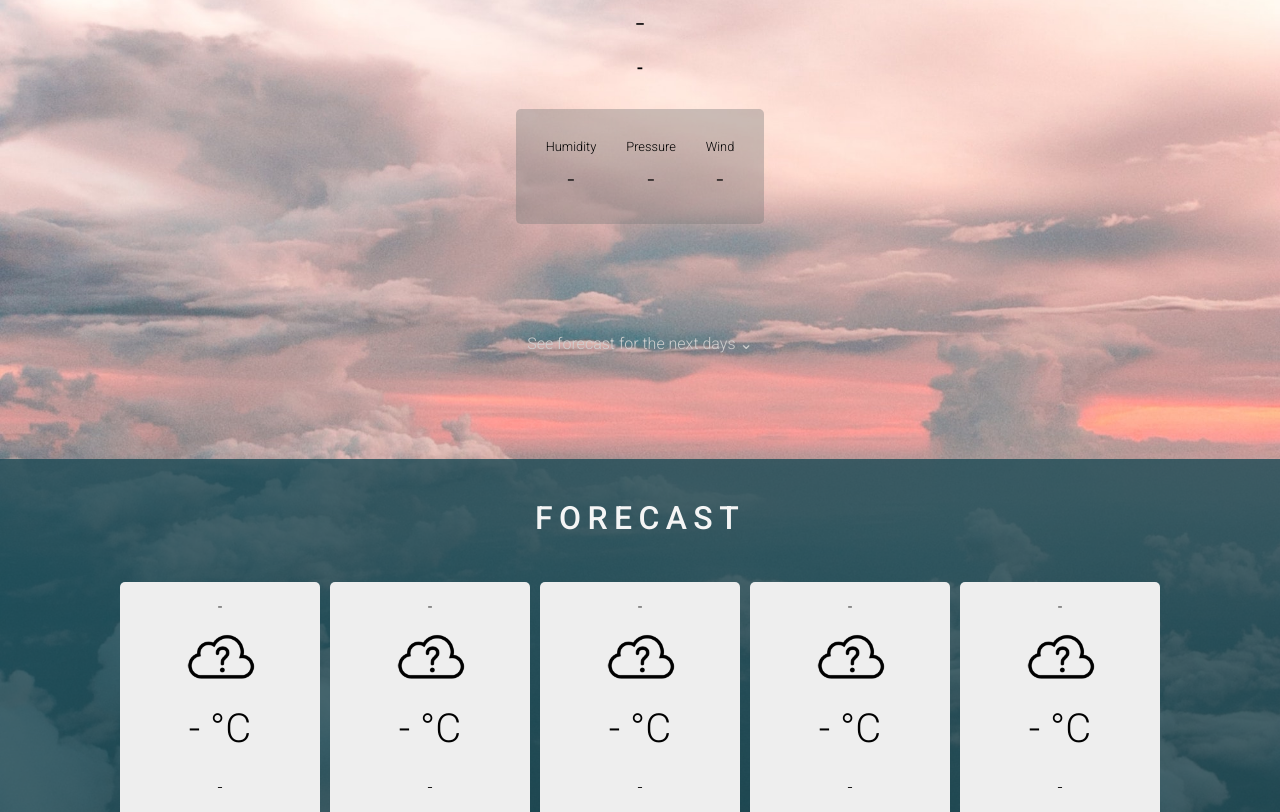
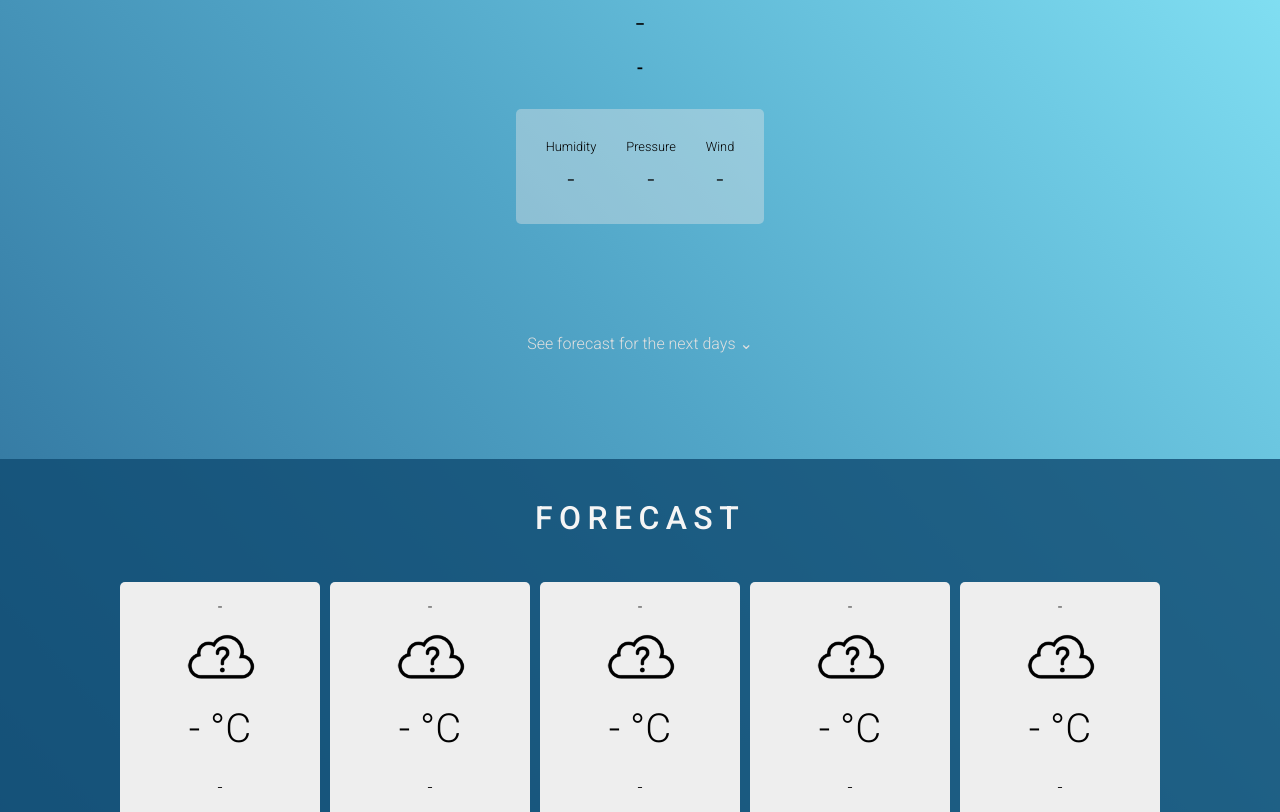
Before and after one commit to poluna/WeatherApp, a website built with webpack: page index.html in a window 1280 px wide. Shown: the part 361-1173 px from the top of the page. Built offline with nearby package versions, Linux system fonts and the light colour scheme; no server answers.

Commit message:
Change of website colors

```diff
--- a/src/sass/currentWeather.scss
+++ b/src/sass/currentWeather.scss
@@ -33,7 +33,7 @@
       color: rgb(240, 240, 240);
     }
     50% {
-      color: rgb(119, 119, 119);
+      color: rgb(180, 180, 180);
     }
     100% {
       color: rgb(240, 240, 240);
--- a/src/sass/detailsPanel.scss
+++ b/src/sass/detailsPanel.scss
@@ -1,5 +1,5 @@
 #detailsPanel {
-  background-color: rgba(122, 122, 122, 0.4);
+  background-color: rgba(230, 230, 230, 0.4);
   margin-top: 30px;
   padding: 15px;
   border-radius: 5px;
--- a/src/sass/forecast.scss
+++ b/src/sass/forecast.scss
@@ -1,5 +1,5 @@
 #forecast {
-  background-color: rgba(28, 74, 85, 0.8);
+  background-color: rgba(16, 75, 114, 0.8);
   text-align: center;
   margin: 100px 0 100px 0;
   padding-bottom: 70px;
--- a/src/sass/menu.scss
+++ b/src/sass/menu.scss
@@ -18,7 +18,7 @@
   }
   .main {
     font-size: 18px;
-    border-bottom: rgb(88, 163, 182) 2px solid;
+    border-bottom: rgb(104, 174, 192) 2px solid;
     a {
       font-weight: 500;
     }
--- a/src/sass/style.scss
+++ b/src/sass/style.scss
@@ -17,7 +17,15 @@
 }
 
 body {
-  background-image: url("../img/background.jpg");
-  background-position: center;
-  background-size: cover;
+  background-image: linear-gradient(
+    to right top,
+    #265e89,
+    #3981a9,
+    #51a5c7,
+    #6fcbe4,
+    #91f1ff
+  );
+  // background-image: url("../img/background.jpg");
+  // background-position: center;
+  // background-size: cover;
 }
```
